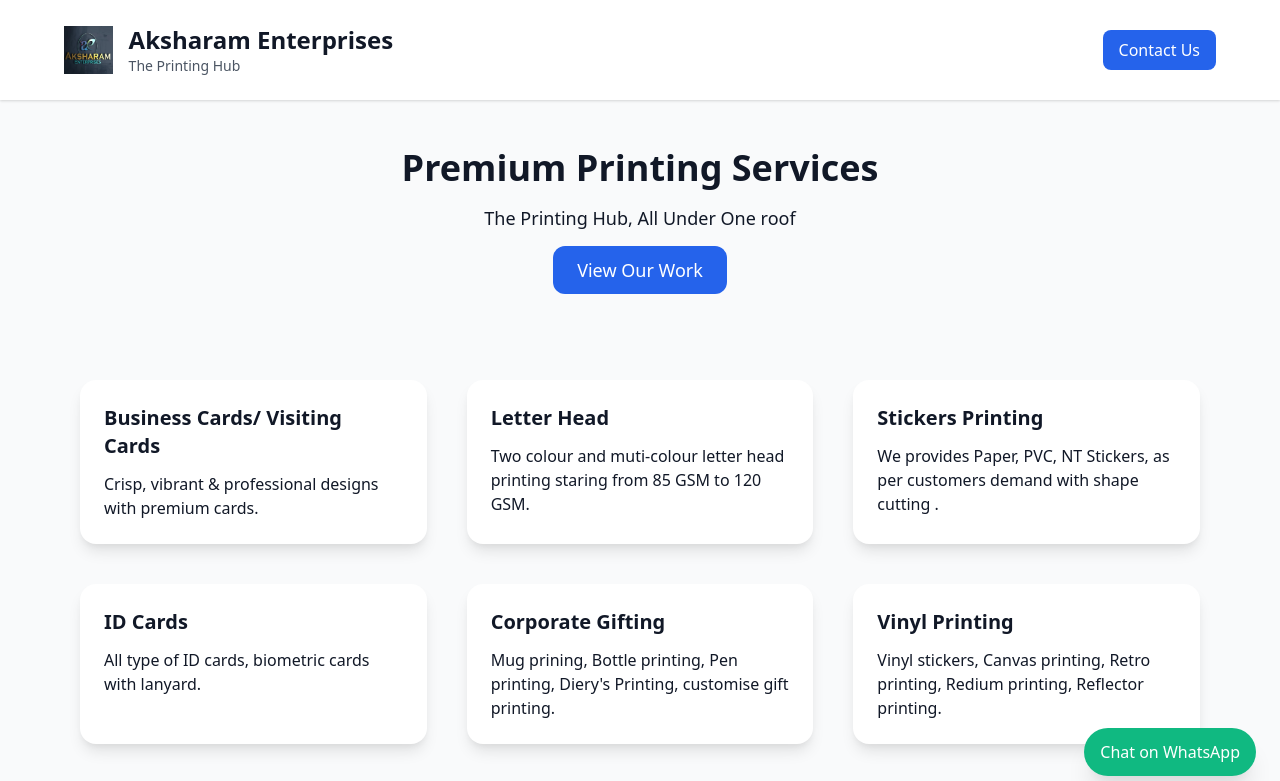
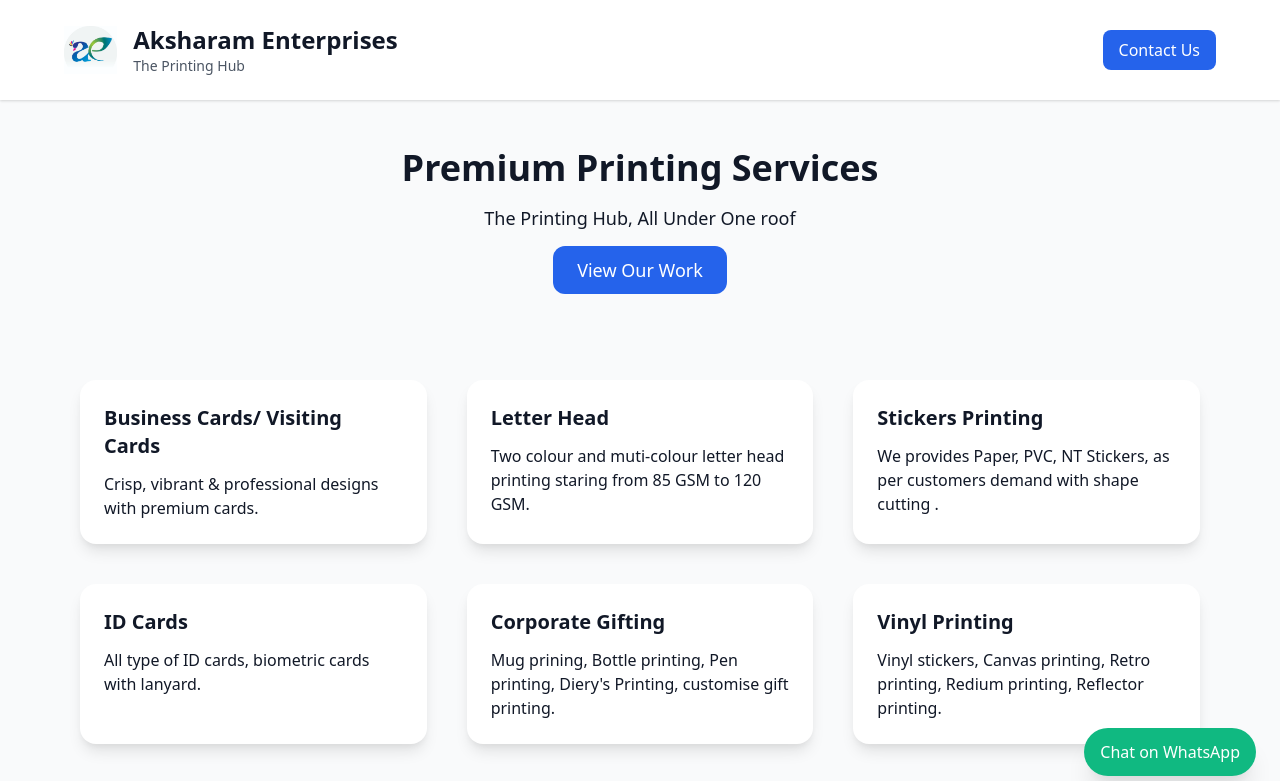
Before and after one commit to aksharamenterprises07/aksharam, a plain HTML site: page index.html in a window 1280 px wide. Shown: the top 781 px of the page. Drawn offline with nearby package versions, Linux system fonts and the light colour scheme.

Commit message:
logo changed

```diff
--- a/index.html
+++ b/index.html
@@ -28,7 +28,7 @@
 <header class="bg-white shadow p-6">
   <div class="max-w-6xl mx-auto flex justify-between items-center">
     <div class="flex items-center space-x-4">
-      <img src="logo.png" alt="Aksharam Enterprises Logo" class="h-12 w-auto" />
+      <img src="aksharamlogo.jpg" alt="Aksharam Enterprises Logo" class="h-12 w-auto" />
       <div>
         <h1 class="text-2xl font-bold">Aksharam Enterprises</h1>
         <p class="text-sm text-gray-600">The Printing Hub</p>
```
